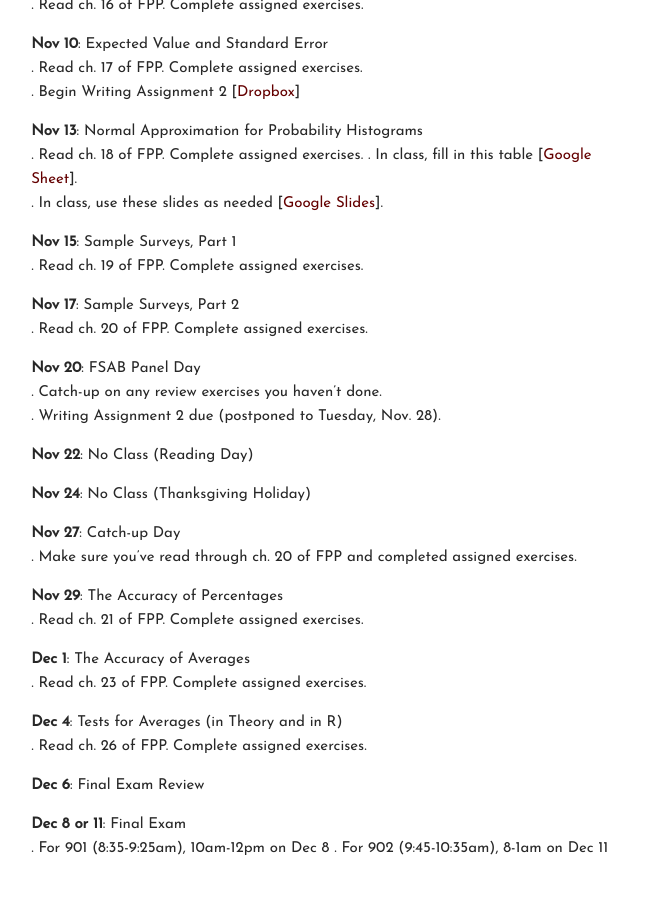
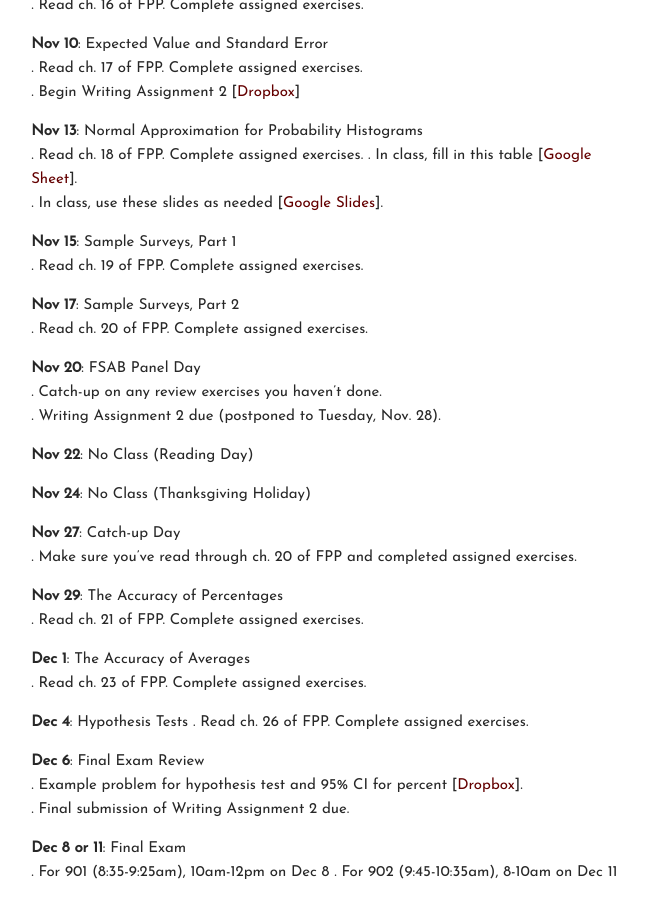
Before and after one commit to carlislerainey/carlislerainey.github.io, a Jekyll site: the page built from teaching/pols-209/index.md, in a window 1280 px wide and 900 px high, scrolled down 3327 px. Shown: the whole window, without its empty margins (431-1078 px from the left). Built offline with Jekyll 4.4.1, drawn with Linux system fonts in a browser that asks for light colours; before the commit the page ends 4203 px from its top, so only the background shows below that.

Commit message:
update pols-209

```diff
--- a/teaching/pols-209/index.md
+++ b/teaching/pols-209/index.md
@@ -176,11 +176,13 @@
 **Dec 1**: The Accuracy of Averages
 . Read ch. 23 of FPP. Complete assigned exercises.
 
-**Dec 4**: Tests for Averages (in Theory and in R)
+**Dec 4**: Hypothesis Tests
 . Read ch. 26 of FPP. Complete assigned exercises.
 
 **Dec 6**: Final Exam Review
+. Example problem for hypothesis test and 95% CI for percent [[Dropbox](https://www.dropbox.com/s/e7glla0sqomku5h/ci-and-p-for-percent.pdf?dl=0)].
+. Final submission of Writing Assignment 2 due.
 
 **Dec 8 or 11**: Final Exam
 . For 901 (8:35-9:25am), 10am-12pm on Dec 8
-. For 902 (9:45-10:35am), 8-1am on Dec 11
+. For 902 (9:45-10:35am), 8-10am on Dec 11
```
